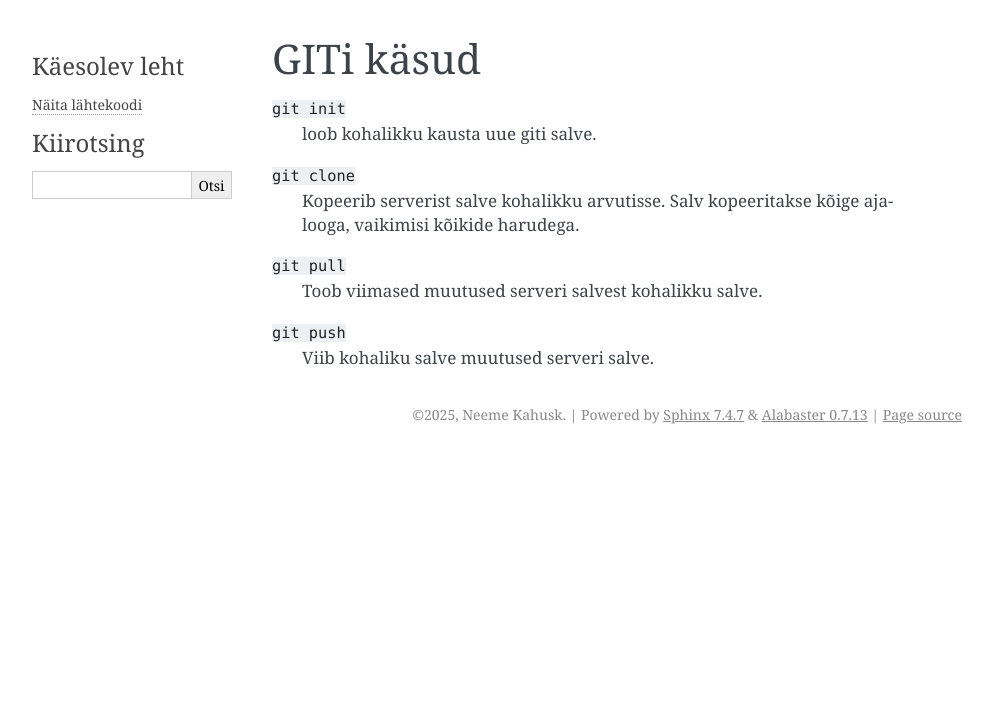
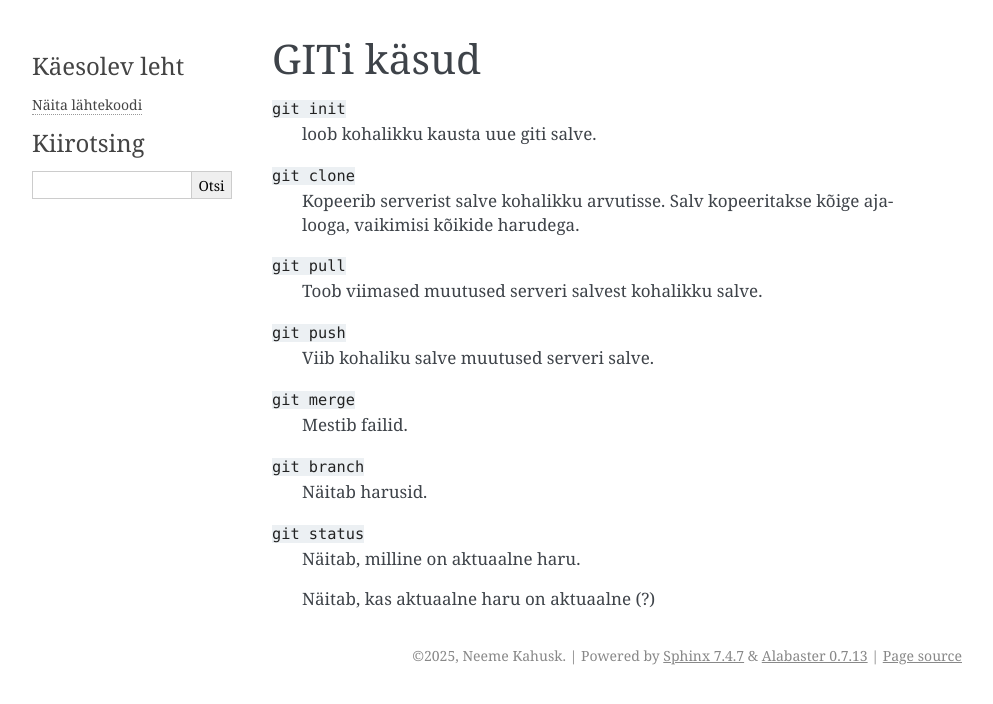
Before and after one commit to nemeek/gitijutud, a Sphinx documentation site: the page built from docs/kasud.rst, in a window 1280 px wide. Shown: the top 704 px of the page, without its empty margins (148-1141 px from the left). Built offline with Sphinx 7.4.7, drawn with Linux system fonts in a browser that asks for light colours.

Commit message:
käskude täiendus ja mestimine

```diff
--- a/docs/kasud.rst
+++ b/docs/kasud.rst
@@ -12,3 +12,14 @@
 
 ``git push``
     Viib kohaliku salve muutused serveri salve.
+
+``git merge``
+    Mestib failid.
+
+``git branch``
+    Näitab harusid.
+
+``git status``
+    Näitab, milline on aktuaalne haru.
+
+    Näitab, kas aktuaalne haru on aktuaalne (?)
--- /dev/null
+++ b/docs/mestimine.rst
@@ -0,0 +1,2 @@
+Mestimine
+=========
```
